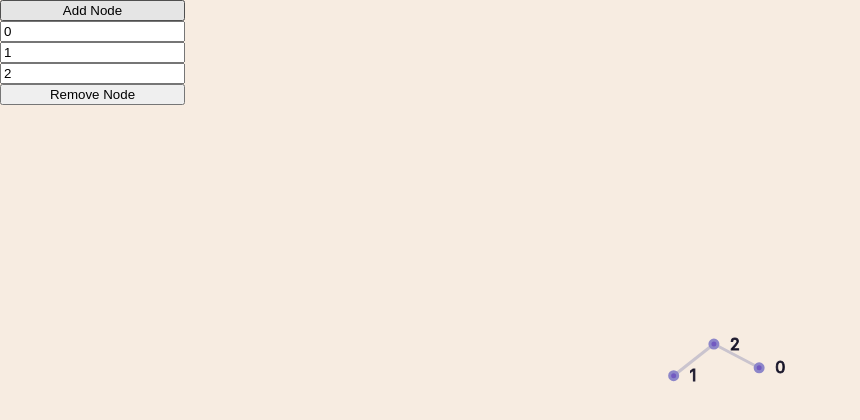
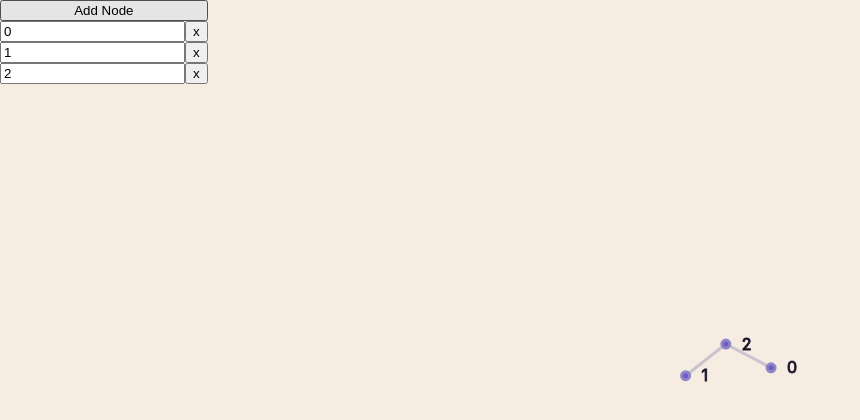
Before and after one commit to romangvk/graph-explorer, a React (Create React App) app: page / in a window 1280 px wide. Shown: the top 420 px of the page, without its empty margins (0-860 px from the left). Built offline with nearby package versions, Linux system fonts and the light colour scheme.

Commit message:
added inline remove node buttons

```diff
--- a/src/App.css
+++ b/src/App.css
@@ -6,3 +6,13 @@
   width: 100vw;
   height: 100vh;
 }
+div.nodes {
+  display: flex;
+  flex-direction: column;
+  overflow: auto;
+  max-height: 30vh;
+}
+div.node {
+  display: flex;
+  text-align: center;
+}
--- a/src/App.js
+++ b/src/App.js
@@ -7,6 +7,7 @@ import * as G from './util/graph';
 function App() {
   const [graph, setGraph] = useState(G.addLink(G.addNode(G.create(), 0, 1, 2), 1, 2, 2, 0));
   const nodeRefs = useRef({})
+
   return (
     <div className="App">
       <FloatingPanel>
@@ -16,26 +17,31 @@ function App() {
             return G.addNode(old, value);
           });
         }}>Add Node</button>
+        <div className="nodes">
           {graph.nodes.map((node, i) => {
             return (
-            <input key={i} ref={(el) => (nodeRefs.current[node.id] = el)} type="text" value={node.v} onChange={(e) => {
+              <div className="node">
+                <input ref={(el) => (nodeRefs.current[node.id] = el)} type="text" value={node.v} onChange={(e) => {
                   setGraph((old) => {
                     let nodes = [...old.nodes];
                     nodes[i].v = e.target.value;
                     return { ...old, nodes: nodes };
                   });
                 }}></input>
+                <button onClick={() => {
+                  setGraph((old) => G.removeNode(old, node.id));
+                }}>x</button>
+              </div>
             );
           })}
-        <button onClick={() => {
-          setGraph((old) => G.removeNode(old, 0));
-        }}>Remove Node</button>
+        </div>
       </FloatingPanel>
       <GraphDisplay nodes={graph.nodes} links={graph.links}
         onClickNode={(d) => {
           nodeRefs.current[d.id].focus();
           nodeRefs.current[d.id].select();
-        }} />
+        }}
+      />
     </div >
   );
 }
```
Lines whose indentation alone changed are shown as unchanged.
